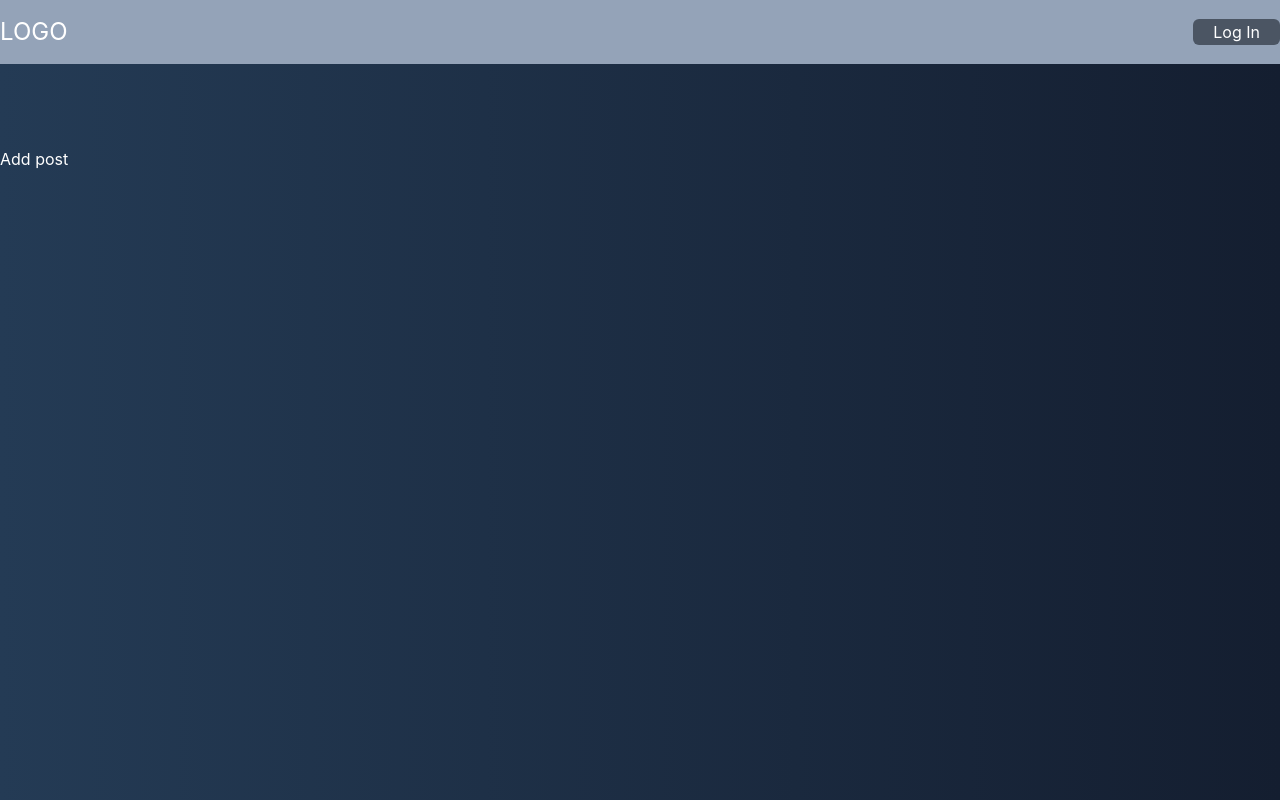
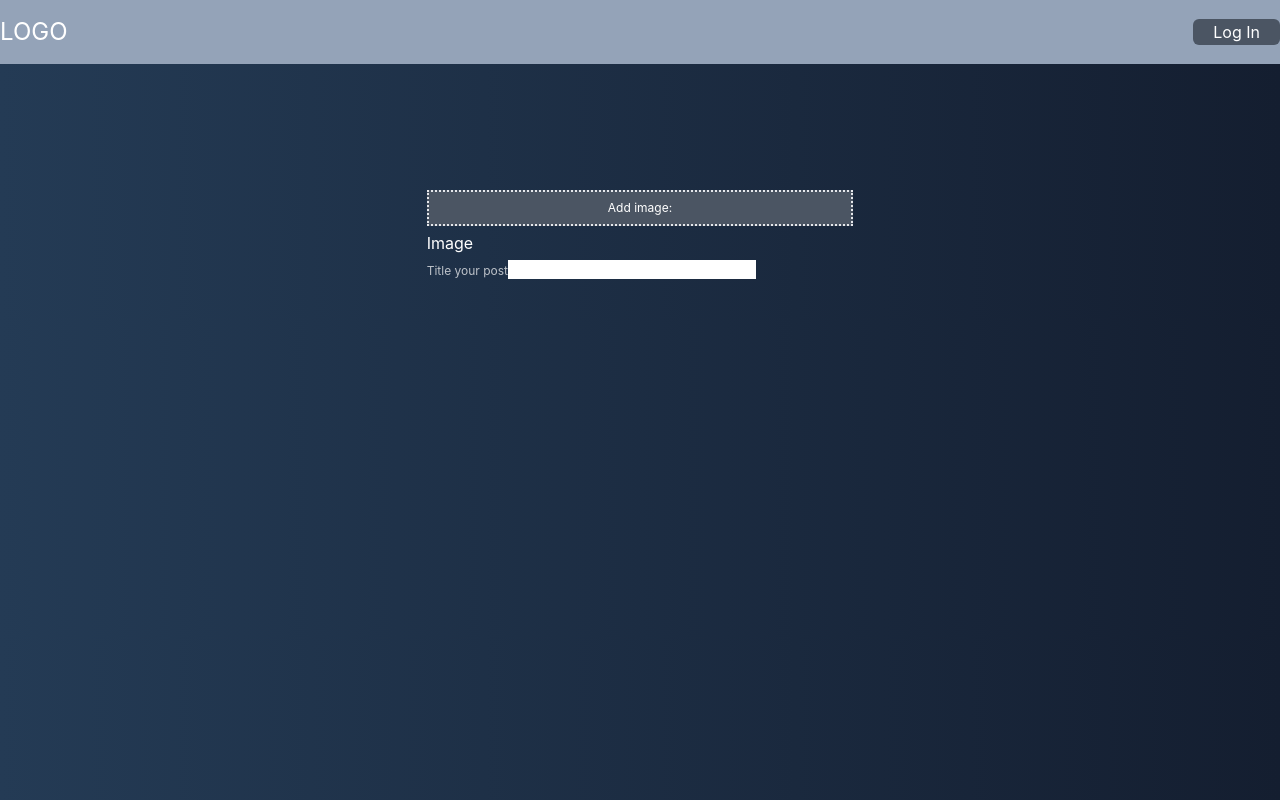
Before and after one commit to macs1756/blog-frontend-mern, a React (Create React App) app: page /add-post in a window 1280 px wide. Built offline with nearby package versions, Linux system fonts and the light colour scheme; no server answers.

Commit message:
add part logic "add post"

```diff
--- a/src/Pages/AddPost/index.tsx
+++ b/src/Pages/AddPost/index.tsx
@@ -2,7 +2,22 @@ import * as React from 'react';
 
 function AddPost(): JSX.Element {
   return (
-    <div>Add post</div>
+    <form className='w-1/3 mx-auto py-10 ' onSubmit={(e)=>{ e.preventDefault() }}>
+
+      <div className='relative cursor-pointer'>
+        <label className='text-grey-300 py-2 bg-gray-600 text-xs  flex items-center justify-center border-2 border-dotted'>Add image:</label>
+        <input type="file" className='absolute top-0 left-0 w-full h-full  cursor-pointer  opacity-0' />
+      </div>
+
+      <div className='flex object-cover py-2'>Image</div>
+
+      <label className='text-xs text-white opacity-70'>Title your post</label>
+
+      <input
+      type="text"
+
+       />
+    </form>
   );
 }
 
```
